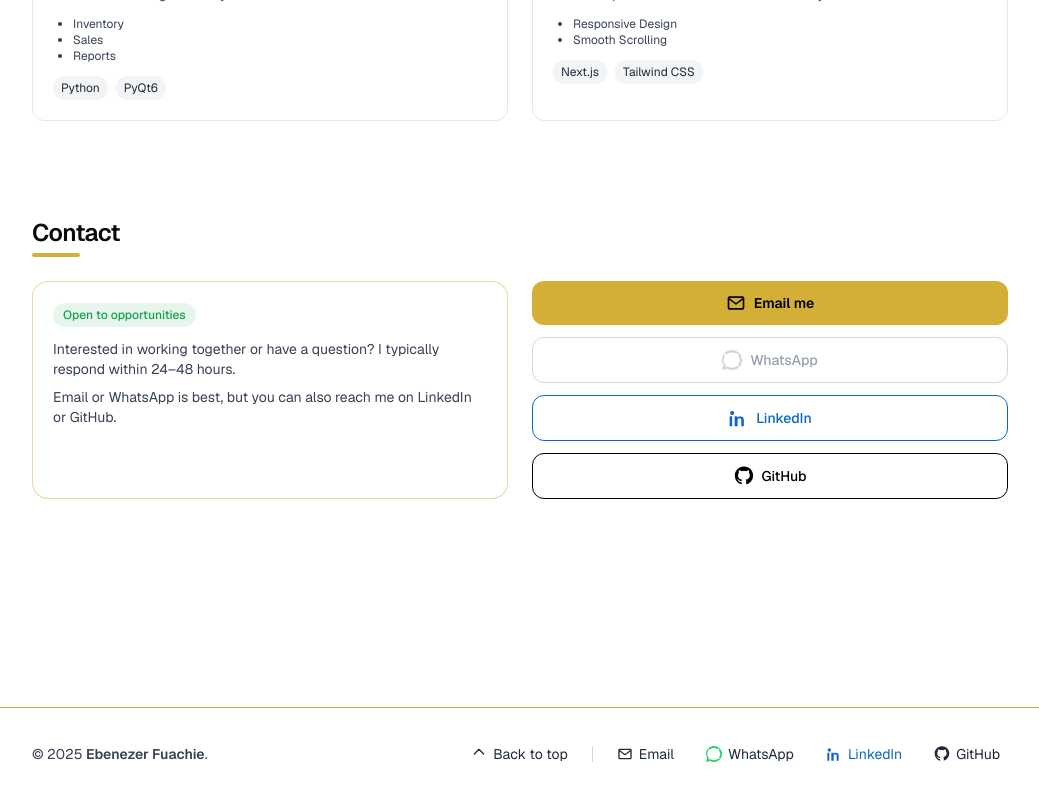
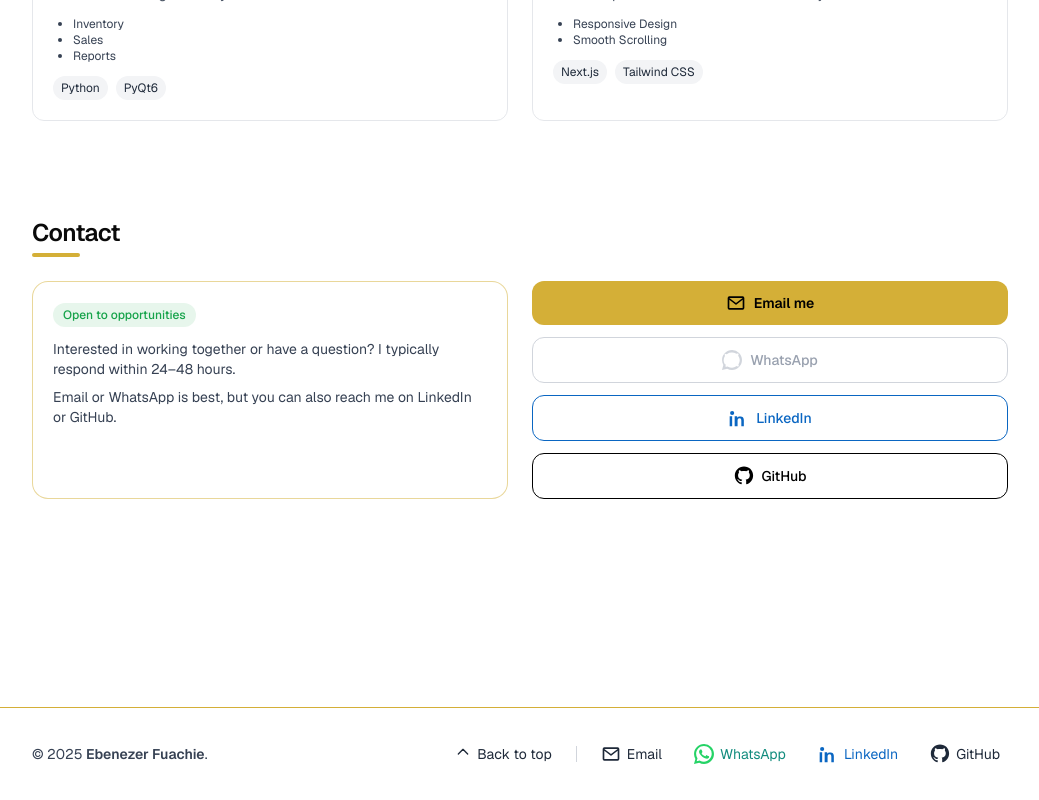
Before and after one commit to Ebene-zer/My-Portfolio, a Next.js app: page / in a window 1280 px wide. Shown: the part 1629-2429 px from the top of the page, without its empty margins (120-1159 px from the left). Built offline with nearby package versions, Linux system fonts and the light colour scheme; no server answers.

Commit message:
Corrected WhatsApp icon in the Footer

```diff
--- a/src/app/page.js
+++ b/src/app/page.js
@@ -222,10 +222,10 @@ export default function Home() {
             <span className="hidden h-4 w-px bg-gray-300 dark:bg-gray-700 sm:inline" aria-hidden="true" />
             <a
               href="mailto:fuachie717@gmail.com?subject=Hello%20Ebenezer"
-              className="inline-flex items-center gap-1.5 rounded-md px-2 py-1 text-gray-800 transition hover:text-[var(--accent-gold)] dark:text-gray-200"
+              className="inline-flex items-center gap-1.5 rounded-md px-2 py-1 text-gray-800 transition hover:text-[var(--accent-gold)] hover:opacity-90 dark:text-gray-200"
               aria-label="Email Ebenezer"
             >
-              <svg aria-hidden="true" viewBox="0 0 24 24" className="h-4 w-4 fill-current">
+              <svg aria-hidden="true" viewBox="0 0 24 24" className="h-5 w-5 fill-current">
                 <path d="M20 4H4a2 2 0 0 0-2 2v12a2 2 0 0 0 2 2h16a2 2 0 0 0 2-2V6a2 2 0 0 0-2-2Zm0 2v.01L12 12 4 6.01V6h16ZM4 18V8.236l7.386 5.54a1 1 0 0 0 1.228 0L20 8.236V18H4Z" />
               </svg>
               Email
@@ -234,11 +234,11 @@ export default function Home() {
               href={whatsappHref}
               target="_blank"
               rel="noreferrer noopener"
-              className="inline-flex items-center gap-1.5 rounded-md px-2 py-1 text-gray-800 transition hover:text-[var(--accent-gold)] dark:text-gray-200"
+              className="inline-flex items-center gap-1.5 rounded-md px-2 py-1 text-[#128C7E] transition hover:bg-[#25D3661A] dark:text-gray-200"
               aria-label="WhatsApp Ebenezer"
             >
-              <svg aria-hidden="true" viewBox="0 0 24 24" className="h-4 w-4 fill-[#25D366]">
-                <path d="M20.52 3.48A11.983 11.983 0 0 0 12.01 0C5.4 0 .05 5.35.05 11.96c0 2.11.55 4.17 1.59 5.99L0 24l6.2-1.62a11.94 11.94 0 0 0 5.81 1.52h.01c6.61 0 11.96-5.35 11.96-11.96 0-3.2-1.25-6.2-3.46-8.46ZM12.02 21.3h-.01a9.34 9.34 0 0 1-4.76-1.31l-.34-.2-1.5.39a1 1 0 0 1-1.2-1.2l.39-1.5-1.31-.34a9.34 9.34 0 0 1-1.31-4.76v-.01a9.34 9.34 0 0 1 1.31-4.76l.34-.2-.39-1.5a1 1 0 0 1 1.2-1.2l1.5.39.2-.34A9.34 9.34 0 0 1 12.02 3h.01a9.34 9.34 0 0 1 4.76 1.31l.34.2 1.5-.39a1 1 0 0 1 1.2 1.2l-.39 1.5.2.34A9.34 9.34 0 0 1 21.3 12h.01a9.34 9.34 0 0 1-1.31 4.76l-.34.2.39 1.5a1 1 0 0 1-1.2 1.2l-1.5-.39-.2.34A9.34 9.34 0 0 1 12.02 21.3Z" />
+              <svg aria-hidden="true" viewBox="0 0 24 24" className="h-5 w-5 fill-[#25D366]">
+                <path d="M20.52 3.48A11.983 11.983 0 0 0 12.01 0C5.4 0 .05 5.35.05 11.96c0 2.11.55 4.17 1.59 5.99L0 24l6.2-1.62a11.94 11.94 0 0 0 5.81 1.52h.01c6.61 0 11.96-5.35 11.96-11.96 0-3.2-1.25-6.2-3.46-8.46ZM12.02 21.3h-.01a9.34 9.34 0 0 1-4.76-1.31l-.34-.2-3.68.96.98-3.59-.22-.37a9.3 9.3 0 0 1-1.43-4.95c0-5.15 4.19-9.34 9.35-9.34 2.5 0 4.85.97 6.61 2.73a9.27 9.27 0 0 1 2.73 6.61c0 5.16-4.2 9.34-9.43 9.34Zm5.38-6.98c-.29-.14-1.73-.86-2-.96-.27-.1-.46-.14-.66.14-.19.28-.76.96-.94 1.15-.17.19-.35.21-.64.07-.29-.14-1.23-.45-2.34-1.44-.86-.77-1.44-1.72-1.61-2.01-.17-.29-.02-.45.13-.59.13-.13.29-.35.43-.52.14-.17.19-.28.29-.48.10-.2.05-.38-.02-.52-.07-.14-.66-1.6-.91-2.19-.24-.57-.49-.49-.66-.5-.17-.01-.36-.01-.55-.01-.2 0-.52.07-.79.38-.27.31-1.04 1.02-1.04 2.49 0 1.46 1.07 2.88 1.22 3.08.14.19 2.1 3.2 5.08 4.49.71.31 1.26.49 1.69.63.71.23 1.36.2 1.87.12.57-.08 1.73-.71 1.98-1.39.24-.67.24-1.25.17-1.39-.07-.14-.26-.22-.55-.36Z" />
               </svg>
               WhatsApp
             </a>
@@ -247,10 +247,10 @@ export default function Home() {
               href="https://www.linkedin.com/in/fuachie-ebenezer/"
               target="_blank"
               rel="noreferrer noopener"
-              className="inline-flex items-center gap-1.5 rounded-md px-2 py-1 text-[#0A66C2] transition hover:underline"
+              className="inline-flex items-center gap-1.5 rounded-md px-2 py-1 text-[#0A66C2] transition hover:bg-[#0A66C21A]"
               aria-label="LinkedIn profile"
             >
-              <svg aria-hidden="true" viewBox="0 0 24 24" className="h-4 w-4 fill-[#0A66C2]">
+              <svg aria-hidden="true" viewBox="0 0 24 24" className="h-5 w-5 fill-[#0A66C2]">
                 <path d="M4.98 3.5a2.5 2.5 0 1 1 0 5.001 2.5 2.5 0 0 1 0-5Zm.02 6.5H2V22h3V10ZM8 10h3v1.75h.04c.42-.8 1.44-1.64 2.97-1.64C18.17 10.11 19 12 19 14.83V22h-3v-6.3c0-1.5-.03-3.42-2.09-3.42-2.1 0-2.42 1.64-2.42 3.32V22H8V10Z" />
               </svg>
               LinkedIn
@@ -259,10 +259,10 @@ export default function Home() {
               href="https://github.com/Ebene-zer"
               target="_blank"
               rel="noreferrer noopener"
-              className="inline-flex items-center gap-1.5 rounded-md px-2 py-1 text-gray-800 transition hover:text-[var(--accent-gold)] dark:text-gray-200"
+              className="inline-flex items-center gap-1.5 rounded-md px-2 py-1 text-gray-800 transition hover:bg-black hover:text-white dark:text-white dark:hover:bg-white dark:hover:text-black"
               aria-label="GitHub profile"
             >
-              <svg aria-hidden="true" viewBox="0 0 24 24" className="h-4 w-4 fill-current">
+              <svg aria-hidden="true" viewBox="0 0 24 24" className="h-5 w-5 fill-current">
                 <path fillRule="evenodd" clipRule="evenodd" d="M12 .5C5.73.5.98 5.24.98 11.52c0 4.86 3.16 8.98 7.55 10.43.55.1.75-.24.75-.53 0-.26-.01-1.13-.02-2.05-3.07.67-3.72-1.3-3.72-1.3-.5-1.28-1.22-1.63-1.22-1.63-.99-.68.07-.66.07-.66 1.09.08 1.66 1.12 1.66 1.12.97 1.66 2.53 1.18 3.15.9.1-.7.38-1.18.69-1.45-2.45-.28-5.02-1.22-5.02-5.44 0-1.2.43-2.18 1.12-2.95-.11-.27-.49-1.36.11-2.83 0 0 .93-.3 3.05 1.13.88-.24 1.82-.36 2.76-.36.94 0 1.88.12 2.76.36 2.12-1.42 3.05-1.13 3.05-1.13.6 1.47.22 2.56.11 2.83.69.77 1.12 1.75 1.12 2.95 0 4.23-2.58 5.15-5.04 5.43.39.33.73.98.73 1.98 0 1.43-.01 2.59-.01 2.94 0 .3.2.64.75.53 4.39-1.45 7.55-5.57 7.55-10.43C23.02 5.24 18.27.5 12 .5Z" />
               </svg>
               GitHub
```
